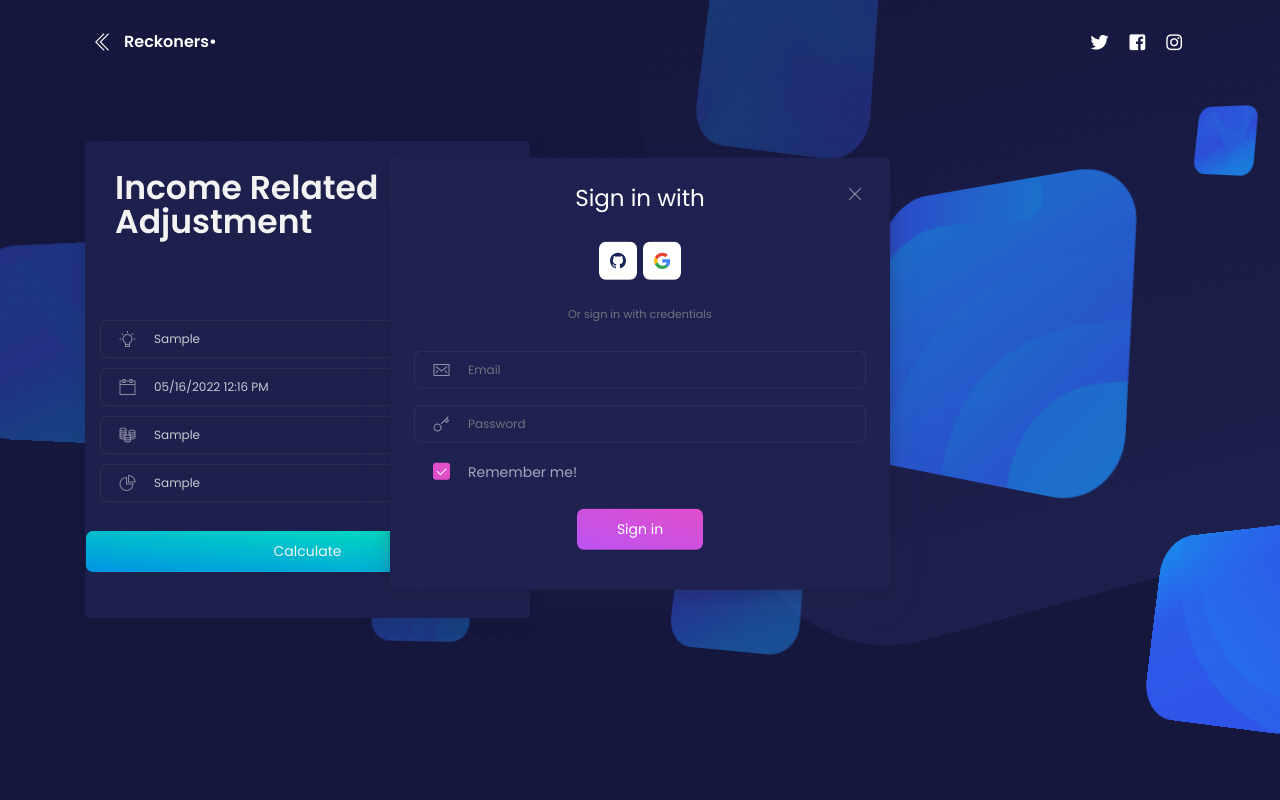
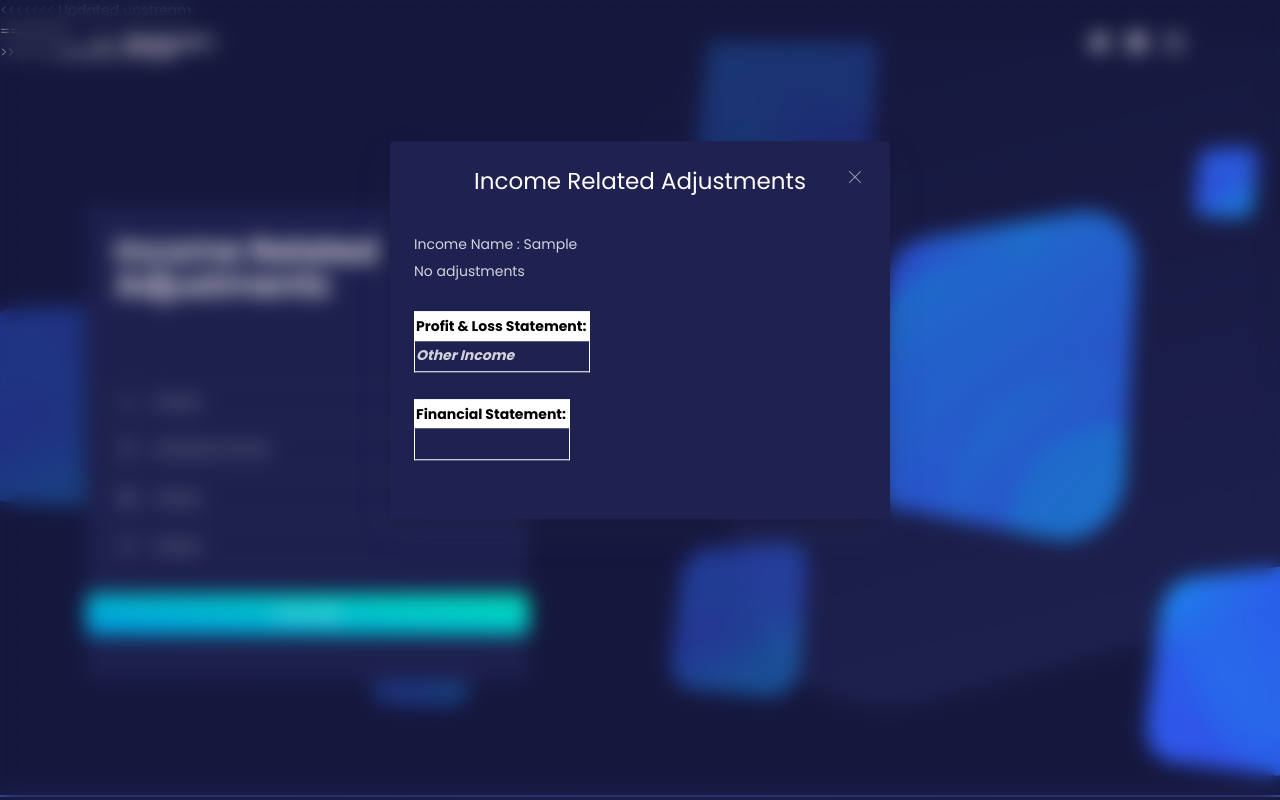
Before and after one commit to yesitha/Reckoners_Accounting_Assignment, a website: page Income Related Adjustment form.html in a window 1280 px wide. Both pictures are taken after typing "Sample", "Sample", "Sample", "Sample" into the empty fields and a click on the button "Calculate". Shown: the top 800 px of the page. Drawn offline with Linux system fonts and the light colour scheme.

Commit message:
Added JavaScript

```diff
--- a/Income Related Adjustment form.html
+++ b/Income Related Adjustment form.html
@@ -18,6 +18,8 @@
   <link href="./assets/css/blk-design-system.css?v=1.0.0" rel="stylesheet" />
   <!-- CSS Just for demo purpose, don't include it in your project -->
   <link href="./assets/demo/demo.css" rel="stylesheet" />
+  <script src="javascript/incomeAdjustments.js"></script>
+
 </head>
 
 <body class="register-page">
@@ -84,8 +86,14 @@
     </div>
   </nav>
   <!-- End Navbar -->
+<<<<<<< Updated upstream
   <div class="wrapper">
     <div class="page-header" >
+=======
+  <div class="wrapper" id="blur">
+    <div class="page-header">
+      <div class="page-header-image"></div>
+>>>>>>> Stashed changes
       <div class="content">
         <div class="container">
           <div class="row">
@@ -94,17 +102,17 @@
               <div id="square8" class="square square-8"></div>
               <div class="card card-register">
                 <div class="card-header">
-                  <h1 class="title">Income Related Adjustment</h1>
+                  <h1 class="title">Income Related Adjustments</h1>
                 </div>
                 <div class="card-body">
-                  <form class="form">
+                  <form class="form" id="form">
                     <div class="input-group">
                       <div class="input-group-prepend">
                         <div class="input-group-text">
                           <i class="tim-icons icon-bulb-63"></i>
                         </div>
                       </div>
-                      <input type="text" class="form-control" placeholder="Income Name">
+                      <input type="text" class="form-control" placeholder="Income Name" id="I_name">
                     </div>
 
                     <div class="input-group">
@@ -121,7 +129,7 @@
                           <i class="tim-icons icon-coins"></i>
                         </div>
                       </div>
-                      <input type="text" placeholder="Received Amount" class="form-control">
+                      <input type="text" placeholder="Received Amount" class="form-control" id="I_amount">
                     </div>
 
 
@@ -131,16 +139,15 @@
                           <i class="tim-icons icon-chart-pie-36"></i>
                         </div>
                       </div>
-                      <input type="text" placeholder="Monthly Receivable Amount" class="form-control">
+                      <input type="text" placeholder="Monthly Receivable Amount" class="form-control" id="I_Mamount">
                     </div>
                   </form>
                 </div>
 
-                <button class="btn btn-success" data-toggle="modal" data-target="#myModal2">
+                <button class="btn btn-success" data-toggle="modal" data-target="#myModal2"  onlclick="t()" onclick="return calculate(form)">
                   Calculate
                 </button>
                 <br>
-
                 <br>
               </div>
             </div>
@@ -181,8 +188,10 @@
     </footer>
   </div>
 
+
         <!-- Form Modal -->
-        <div class="modal fade modal-black" id="myModal2" tabindex="-1" role="dialog" aria-labelledby="myModalLabel" aria-hidden="true">
+        <div class="modal fade modal-black" id="myModal2" tabindex="-1" role="dialog" aria-labelledby="myModalLabel" aria-hidden="true" style="backdrop-filter: blur(10px);";>
+
           <div class="modal-dialog">
             <div class="modal-content">
               <div class="modal-header justify-content-center">
@@ -190,33 +199,63 @@
                   <i class="tim-icons icon-simple-remove text-white"></i>
                 </button>
                 <div class="text-muted text-center ml-auto mr-auto">
-                  <h3 class="mb-0">Sign in with</h3>
+                  <h3 class="mb-0">Income Related Adjustments</h3>
                 </div>
               </div>
               <div class="modal-body">
-                <div class="btn-wrapper text-center">
+                <!-- <div class="btn-wrapper text-center">
                   <a href="#" class="btn btn-neutral btn-icon">
                     <img src="assets/img/github.svg">
                   </a>
                   <a href="#" class="btn btn-neutral btn-icon">
                     <img src="assets/img/google.svg">
                   </a>
-                </div>
-                <div class="text-center text-muted mb-4 mt-3">
+                </div> -->
+                <!-- <div class="text-center text-muted mb-4 mt-3">
                   <small>Or sign in with credentials</small>
-                </div>
+                </div> -->
                 <form role="form">
                   <div class="form-group mb-3">
                     <div class="input-group input-group-alternative">
-                      <div class="input-group-prepend">
+                      <!-- <div class="input-group-prepend">
                         <span class="input-group-text">
                           <i class="tim-icons icon-email-85"></i>
                         </span>
-                      </div>
-                      <input class="form-control" placeholder="Email" type="email">
+                      </div> -->
                     </div>
+                    <div id="iout1"></div>
+                    <div id="iout2"></div><br>
+
+                    <table style="border:1px solid white;">
+                      <tr style="background-color:white;">
+                        <td style="color:black;font-weight: bold;">Profit & Loss Statement:</td>
+                        <th></th>
+                      </tr>
+                      <tr colspan="2">
+                        <td style="font-style: italic;font-weight: bold;">Other Income</td>
+                      </tr>
+                      <tr>
+                        <td id="iout3_1">
+                        <td id="iout3_2" style="font-weight: bold;"></td>
+                      </tr>
+                      </table><br>
+                      <table style="border:1px solid white;">
+                        <tr style="background-color:white;">
+                          <td style="color:black;font-weight: bold;">Financial Statement:</td>
+                          <td></td>
+                        </tr>
+                        <tr colspan="2">
+                          <td style="font-style: italic;font-weight: bold;" id="iout4_1"></td>
+                        </tr>
+                         <tr>
+                           <td id="iout4_2">&nbsp;</td>
+                           <td id="iout4_3" style="font-weight: bold;"></td>
+                        </tr>
+                        </table><br>
+
+
                   </div>
-                  <div class="form-group">
+                  <!-- <div class="form-group">
                     <div class="input-group input-group-alternative">
                       <div class="input-group-prepend">
                         <span class="input-group-text">
@@ -232,10 +271,10 @@
                       <span class="form-check-sign"></span>
                       Remember me!
                     </label>
-                  </div>
-                  <div class="text-center">
+                  </div> -->
+                  <!-- <div class="text-center">
                     <button type="button" class="btn btn-primary my-4">Sign in</button>
-                  </div>
+                  </div> -->
                 </form>
               </div>
             </div>
@@ -277,6 +316,7 @@
        }
      }
    </script>
+
 </body>
 
 </html>
--- /dev/null
+++ b/javascript/incomeAdjustments.js
@@ -0,0 +1,35 @@
+
+function calculate(form) {
+    var incomeName=document.forms["form"]["I_name"].value;
+    var incomeAmount=document.forms["form"]["I_amount"].value;
+    var incomeMonthAmount=document.forms["form"]["I_Mamount"].value;
+    var I_annualAmount=incomeMonthAmount*12;
+    var Iremaining=I_annualAmount-incomeAmount;
+    var IPL;
+    var IFS;
+    if (incomeName!=""){
+        document.getElementById('iout1').innerHTML = "Income Name :   "+incomeName;
+    }
+    if (Iremaining>0){
+        //accrued income
+        document.getElementById('iout2').innerHTML = "Adjustment Type :   Income Receivable";
+        document.getElementById('iout3_1').innerHTML = incomeName+" income("+incomeAmount+"+"+Iremaining+") :  ";
+        document.getElementById('iout3_2').innerHTML ="Rs."+I_annualAmount;
+        document.getElementById('iout4_1').innerHTML = "Current Asset";
+        document.getElementById('iout4_2').innerHTML =incomeName+" income receivable :  ";
+        document.getElementById('iout4_3').innerHTML ="Rs."+Iremaining;
+    }else if(Iremaining<0){
+        //prepaid income
+        var IIremaining=-Iremaining;
+        document.getElementById('iout2').innerHTML = "Adjustment Type  : Income in advance (Prepaid income)";
+        document.getElementById('iout3_1').innerHTML = incomeName+" income("+incomeAmount+"-"+IIremaining+") :  ";
+        document.getElementById('iout3_2').innerHTML ="Rs."+I_annualAmount;
+        document.getElementById('iout4_1').innerHTML = "Current Liabilities";
+        document.getElementById('iout4_2').innerHTML = " Prepaid "+incomeName+" Income: ";
+        document.getElementById('iout4_3').innerHTML ="Rs."+IIremaining;
+    }else{
+        //no adjustments
+        document.getElementById('iout2').innerHTML = "         No adjustments          ";
+    }
+
+}
```
